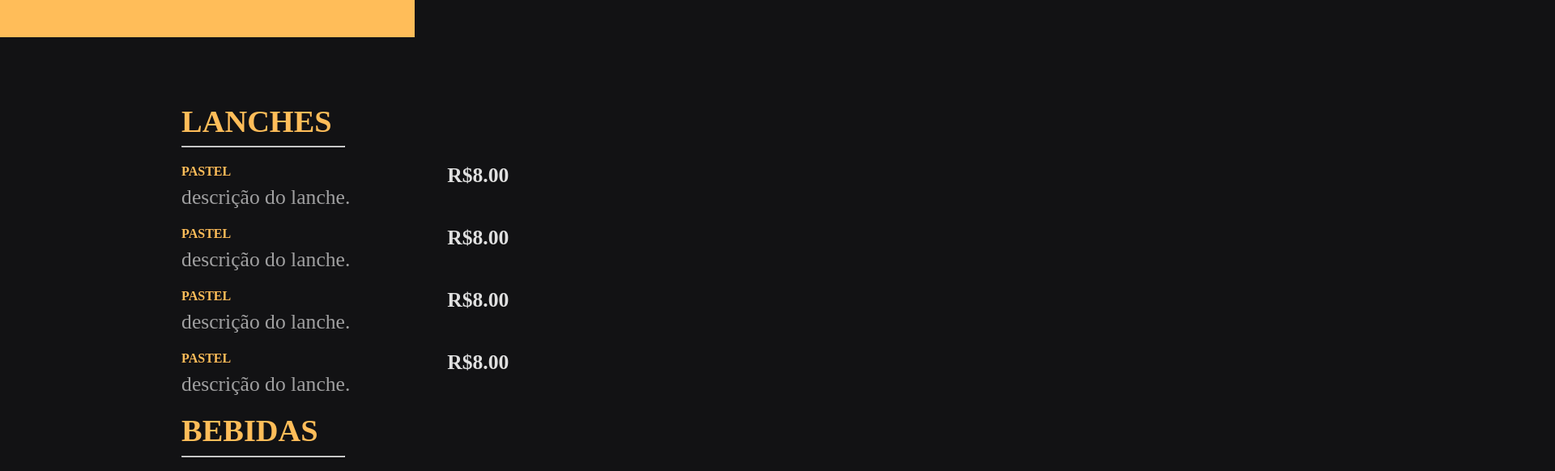
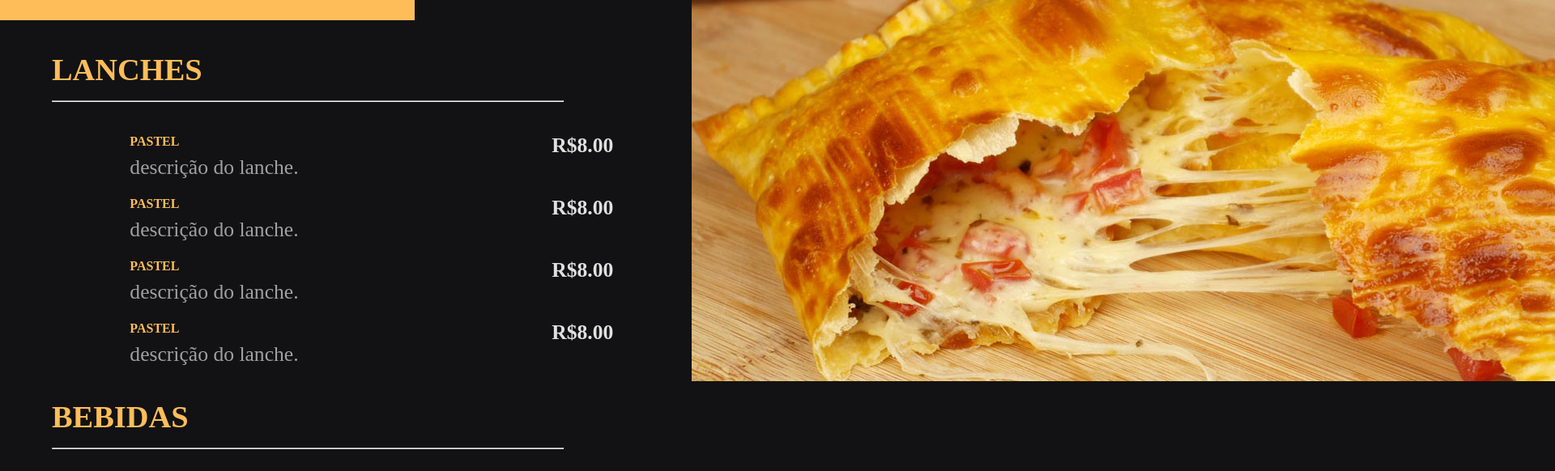
Before and after one commit to gabrieldasneves/JoelCardapio, a plain HTML site: page index.html in a window 1280 px wide. Shown: the top 582 px of the page at 81% size, 1920 px wide, since content can reach past the window. Drawn offline with Linux system fonts and the light colour scheme.

Commit message:
styles def

```diff
--- a/index.html
+++ b/index.html
@@ -113,7 +113,7 @@
         </div>
 
         <div id="imgsDiv">
-            <img src="" alt="">
+            <img src="assets\pastel1.jpg" alt="">
         </div>
     </div>
 
--- a/styles.css
+++ b/styles.css
@@ -7,9 +7,6 @@
 
 body{
     font-size: 1.6rem;
-    display:flex;
-    flex-direction:row;
-    justify-content:space-between;
     background: #121214;
 }
 
@@ -20,22 +17,29 @@ h1,h2,h3, .price{
 }
 
 #menu{
-    display: flex;
-    flex-direction: column;
-    align-items: center;
+    display:flex;
+    flex-direction:row;
+    justify-content:space-between;
+    height:100vh;
+}
+
+#bloco{
+    height:100vh;
     width:66.6%;
-    height:100vh;
-    margin-top:10%
+    margin-top:5%;
+    margin-left:5%
 }
 
 #bloco HR{
-    margin-top:2%
+    margin-top:2%;
+    color: #ffbd59;
+    width:80%
 }
 
 #imgsDiv{
     height:100vh;
     width:33.3%;
-    margin-top:5%;
+
 }
 
 
@@ -48,7 +52,7 @@ ul{
 ul li{
     margin-bottom: 20px;
     display: flex;
-    justify-content: space-between;
+    justify-content: space-around;
     gap:120px
 }
 
@@ -62,20 +66,16 @@ li .detalhes{
     line-height: 19px;
 }
 
-HR{
-    color: #ffbd59;
-}
-
-
 .detalhes p{
     color: rgba(255, 255, 255, 0.6););
 }
 
 #caixa {
     width: 40%;
-    height:200px;
+    height:25px;
     background: #ffbd59;
-    position:absolute;
-    z-index: +1;
-    margin-top: -12%
+    position: absolute;
+    left: 0px;
+    top: 0px;
+    z-index: -1;
 }
```
